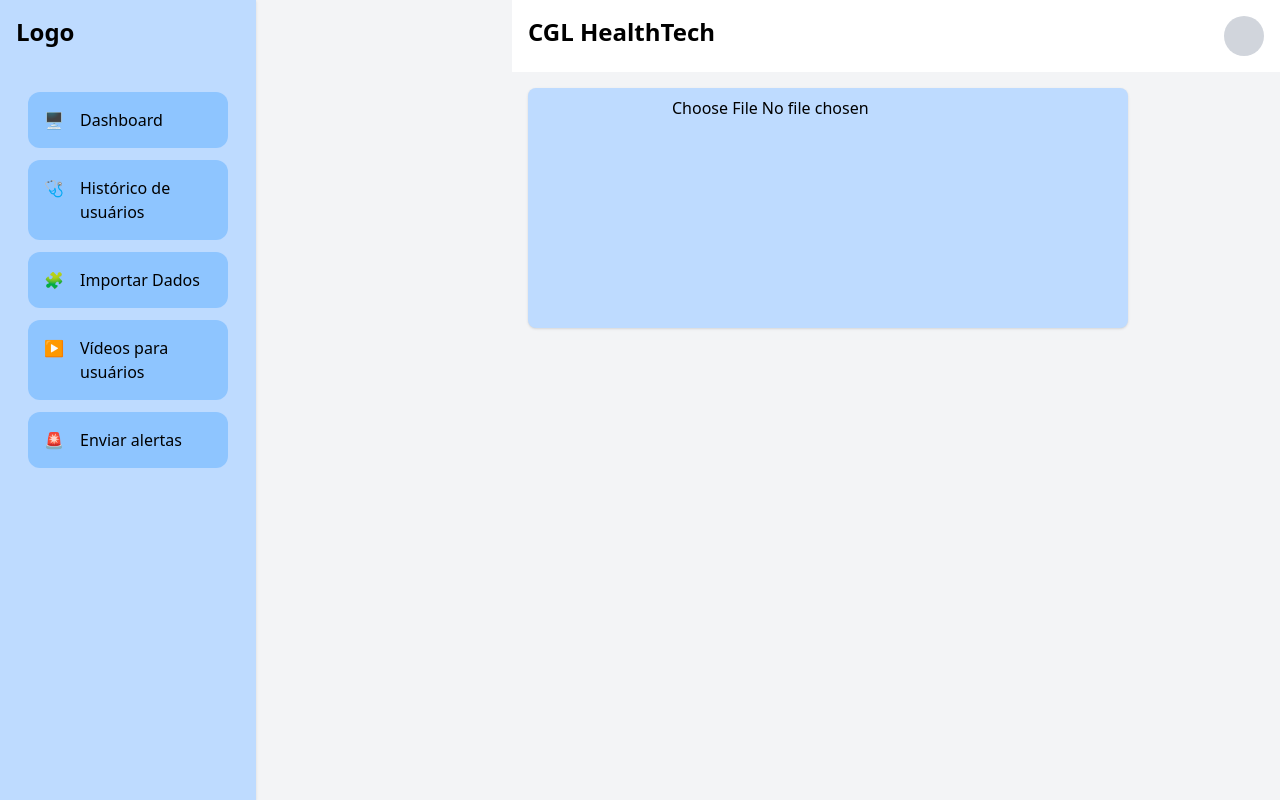
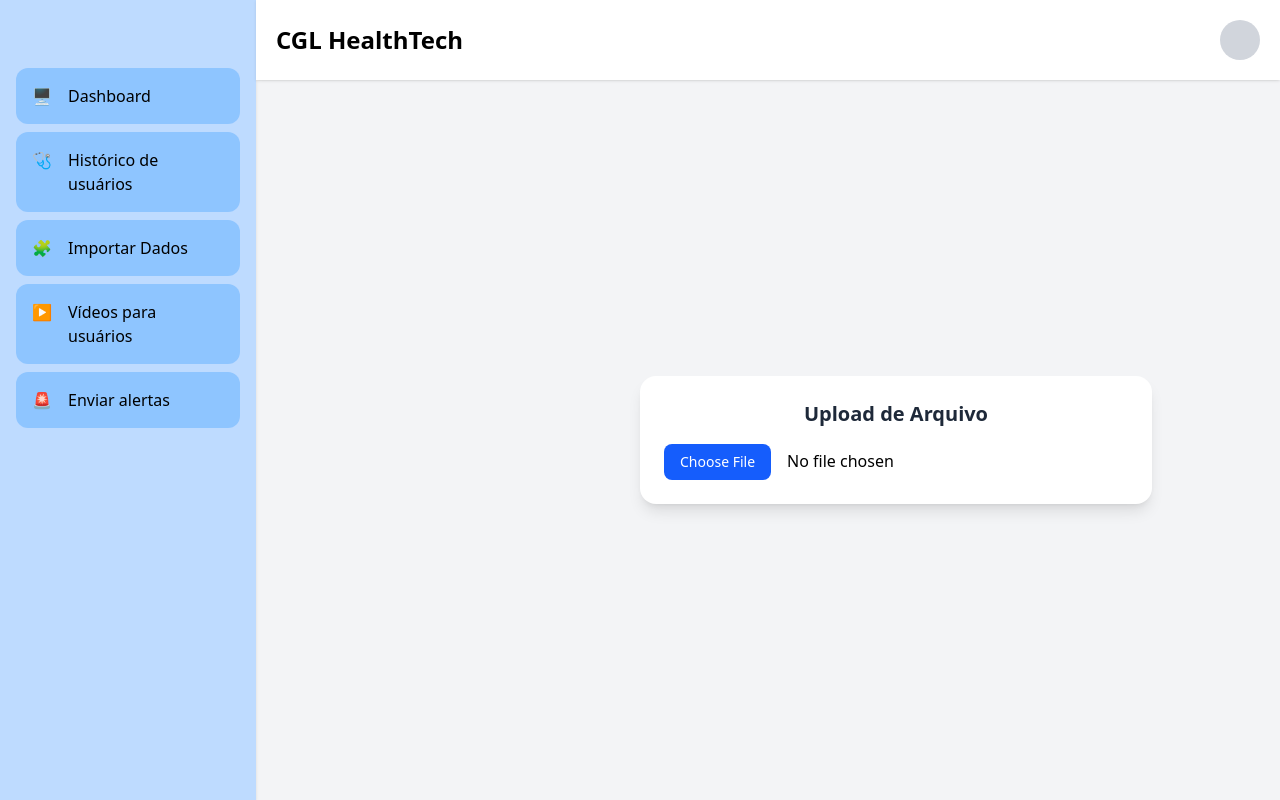
Before and after one commit to camiexemplar/SPRINT-04-FRONT-END, a React (Vite) app: page /importar in a window 1280 px wide. Built offline with nearby package versions, Linux system fonts and the light colour scheme.

Commit message:
style: layout & file uploader & route

```diff
--- a/src/App.tsx
+++ b/src/App.tsx
@@ -1,10 +1,12 @@
 import { BrowserRouter, Route, Routes } from "react-router-dom";
-import Layout from "./pages/layout";
+
 import { Dashboard } from "./pages/main-dashboard";
 import FileUploader from "./components/FileUploader";
 import { PatientHistory } from "./pages/patient-history";
 import { HelpVideos } from "./pages/patient-videos";
 import { SendAlerts } from "./pages/patient-alerts";
+import Layout from "./components/layout";
+import { ValidateForm } from "./components/ValidateForm";
 
 function App() {
   return (
@@ -16,6 +18,7 @@ function App() {
           <Route path="/historico" element={<PatientHistory />} />
           <Route path="/videos" element={<HelpVideos />} />
           <Route path="/alertas" element={<SendAlerts />} />
+          <Route path="/validacao" element={<ValidateForm />} />
         </Route>
       </Routes>
     </BrowserRouter>
--- a/src/components/FileUploader.tsx
+++ b/src/components/FileUploader.tsx
@@ -1,4 +1,5 @@
 import { useState, type ChangeEvent } from "react";
+import { Link } from "react-router-dom";
 
 type UploadStatus = "idle" | "uploading" | "success" | "error";
 
@@ -31,6 +32,7 @@ export default function FileUploader() {
       if (event.lengthComputable) {
         const progress = Math.round((event.loaded * 100) / event.total);
         setUploadProgress(progress);
+
       }
     };
 
@@ -55,42 +57,72 @@ export default function FileUploader() {
 
   return (
 
-    <div className="px-4 py-2 bg-blue-200 text-black rounded-lg shadow text-center w-150 h-60">
-      <input type="file" onChange={handleFileChange} />
-      {file && (
-        <div className="text-center">
-          <p>Nome do Arquivo: {file.name}</p>
-          <p>Size: {(file.size / 1024).toFixed(2)} KB</p>
-          <p>Type: {file.type}</p>
+
+
+<div className="flex items-center justify-center min-h-[calc(100vh-5rem)] p-4 overflow-x-hidden">
+  <div className="bg-white rounded-2xl shadow-lg p-6 flex flex-col items-center gap-4
+                  w-full sm:w-80 md:w-96 lg:w-[28rem] xl:w-[32rem] box-border">
+    <h1 className="text-xl font-bold text-gray-800 text-center">
+      Upload de Arquivo
+    </h1>
+
+    <div className="flex flex-col items-center gap-4 w-full">
+      <input
+        type="file"
+        onChange={handleFileChange}
+        className="file:mr-4 file:py-2 file:px-4
+                   file:rounded-lg file:border-0
+                   file:text-sm file:font-medium
+                   file:bg-blue-600 file:text-white
+                   hover:file:bg-blue-700
+                   cursor-pointer w-full"
+      />
+
+      {file && status !== "uploading" && (
+        <div className="flex justify-center w-full">
+          <button
+            onClick={handleFileUpload}
+            className="px-6 py-2 bg-blue-600 text-white font-medium rounded-lg shadow hover:bg-blue-700 transition"
+          >
+            Enviar Arquivo
+          </button>
         </div>
       )}
 
-      {file && status !== "uploading" && (
-        <div className="flex justify-center m-4">
-        <button
-  onClick={handleFileUpload}
-  className="px-4 py-2 bg-blue-600 text-white rounded-lg shadow hover:bg-blue-700 transition" >Upload</button>
-      </div>)}
-
       {status === "uploading" && (
-        <div>
+        <div className="space-y-2 w-full">
+          <div className="w-full bg-gray-200 rounded-full h-3">
             <div
-              className="bg-blue-600 h-2.5 rounded-full transition-all duration-300 text-center"
+              className="bg-blue-600 h-3 rounded-full transition-all duration-300"
               style={{ width: `${uploadProgress}%` }}
             ></div>
-
-          <p>
+          </div>
+          <p className="text-center text-sm text-gray-700 font-medium">
             {uploadProgress}%
           </p>
         </div>
       )}
 
       {status === "success" && (
-        <p className="text-center">Upload concluído</p>
+        <div className="">
+        <p className="text-green-600 text-center font-semibold p-5">
+          ✅ Upload concluído!
+
+        </p>
+        <div className="text-center">
+        <Link
+        to="/validacao" className="px-6 py-2 bg-blue-700 text-white font-medium rounded-lg shadow hover:bg-blue-800 transition ">Validar</Link>
+        </div>
+        </div>
+
       )}
+
       {status === "error" && (
-        <p className="text-center">Erro no upload</p>
+        <p className="text-red-600 text-center font-semibold">
+          ❌ Erro no upload, tente novamente.
+        </p>
       )}
     </div>
-  );
-}
+  </div>
+</div>
+)};
--- a/src/pages/layout.tsx
+++ b/src/components/Layout.tsx
@@ -16,24 +16,25 @@ export default function Layout() {
     <div className="flex bg-gray-100 h-screen">
       {/* Sidebar */}
       <div
-        className={`fixed bg-blue-200 w-64 h-screen shadow transform transition-transform duration-300
+        className={`fixed bg-blue-200 w-64 h-screen shadow transform transition-transform duration-300 pt-5
         ${sidebarOpen ? "translate-x-0" : "-translate-x-full"}
         lg:translate-x-0 lg:static`}
       >
         <div className="p-4 flex justify-between">
-          <div className="text-2xl font-bold">Logo</div>
-          <button className="lg:hidden" onClick={() => setSidebarOpen(false)}>
+          <div className="text-2xl font-bold"></div>
+          <button className="lg:hidden font-bold pt-15" onClick={() => setSidebarOpen(false)}>
             X
           </button>
         </div>
 
         {/* Nav bar */}
-        <div className="p-4 space-y-2">
+        <div className="p-2 space-y-2">
           {navItems.map((item) => (
             <Link
               key={item.name}
               to={item.path}
-              className="flex p-2 m-3 bg-blue-300 rounded-xl hover:bg-blue-400 transition"
+              className="flex p-2 m-2 bg-blue-300 rounded-xl hover:bg-blue-400 transition"
+              onClick={() => setSidebarOpen(false)}
             >
               <div className="p-2">{item.icon}</div>
               <div className="p-2">{item.name}</div>
@@ -42,9 +43,10 @@ export default function Layout() {
         </div>
       </div>
 
-      {/* Conteúdo principal */}
-      <main className="flex-1 lg:ml-64">
-        <header className="bg-white flex justify-between p-4">
+      {/*  main */}
+      <main className="flex-1 lg:ml-64 flex flex-col ">
+
+        <header className="fixed top-0 left-0 right-0 lg:ml-64 bg-white flex justify-between items-center p-5 shadow z-10 h-20">
           <button
             className="p-2 text-xl font-bold lg:hidden"
             onClick={() => setSidebarOpen(true)}
@@ -55,8 +57,8 @@ export default function Layout() {
           <div className="bg-gray-300 w-10 h-10 rounded-full"></div>
         </header>
 
-        <div className="p-4">
-          <Outlet /> {/* Aqui as páginas mudam */}
+        <div className="flex flex-1 items-center justify-center pt-20 px-4">
+          <Outlet />
         </div>
       </main>
     </div>
--- /dev/null
+++ b/src/components/ValidateForm.tsx
@@ -0,0 +1,5 @@
+export function ValidateForm() {
+    return(
+        <h1>validando seu formulário</h1>
+    )
+}
```
